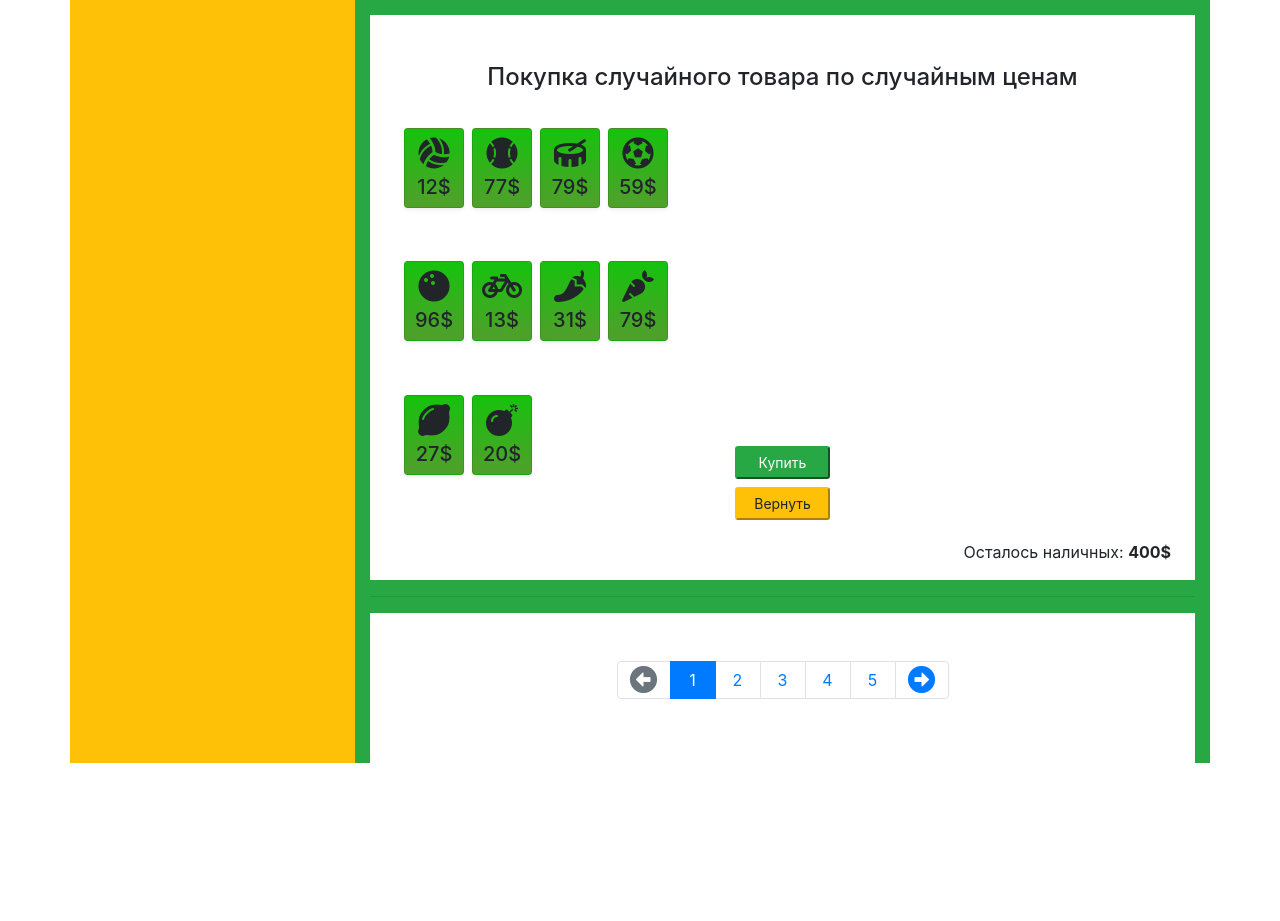
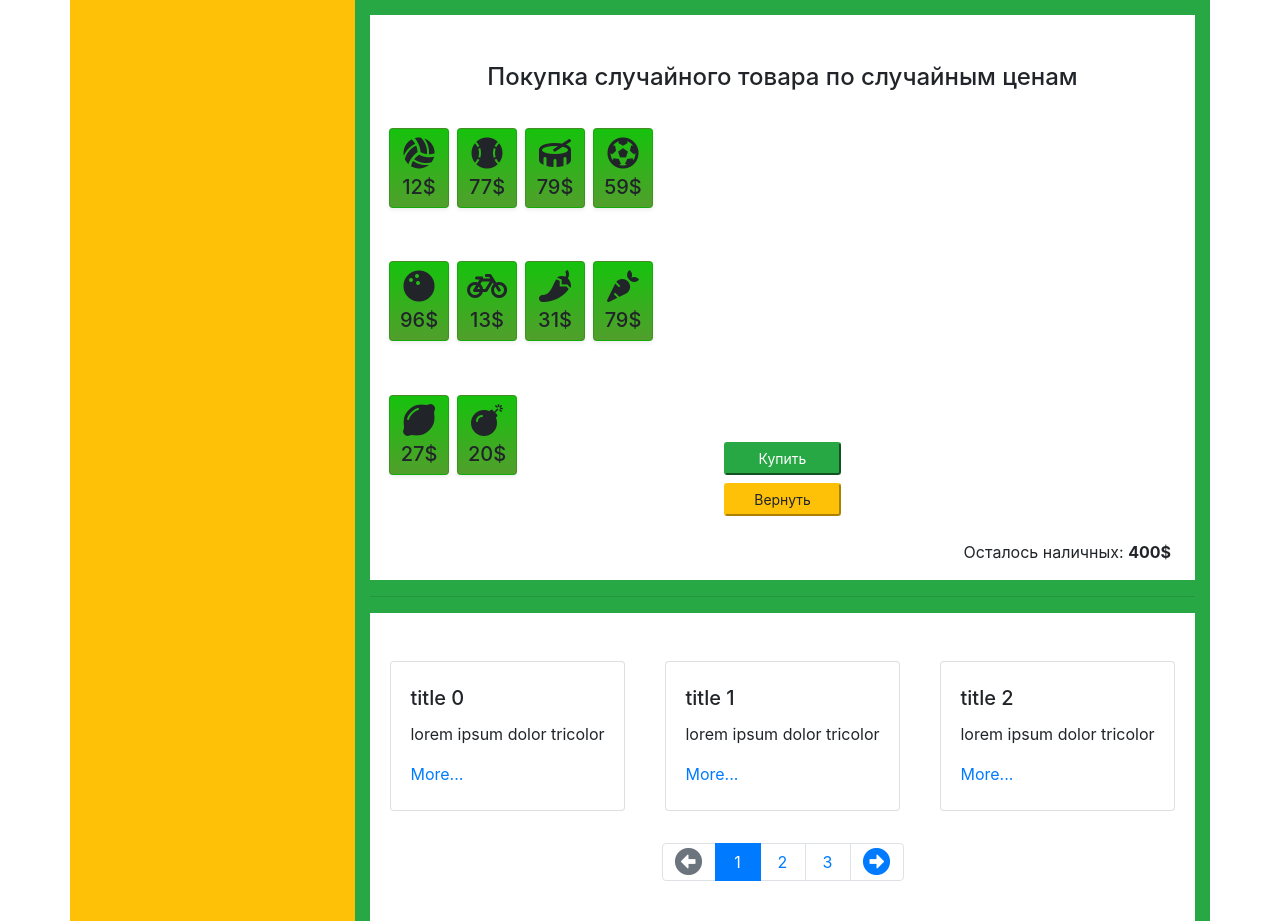
Before and after one commit to Alexey-aka-sultan/techno-demo, a Vue app: page / in a window 1280 px wide. Shown: the part 740-1661 px from the top of the page. Before the commit the page ends 1503 px from the top, so only its background shows below. Built offline with nearby package versions, Linux system fonts and the light colour scheme.

Commit message:
showPage(number of page) is work

```diff
--- a/src/components/paginatorComponent.vue
+++ b/src/components/paginatorComponent.vue
@@ -16,7 +16,7 @@
         :key="i"
       >
         <a class="page-link" @click="selectPage(i + 1 + offsetPageNumber)">
-          {{i + 1 + offsetPageNumber}}
+          {{ i + 1 + offsetPageNumber }}
         </a>
       </li>
       <li class="page-item" :class="{ disabled: currentPage === pagesAmount }" v-if="next">
@@ -86,7 +86,7 @@ export default {
   },
   created() {
     try {
-      this.pagesAmount = Math.floor(this.itemsAmount / this.itemsOnPage);
+      this.pagesAmount = Math.ceil(this.itemsAmount / this.itemsOnPage);
       //
       if (this.pagesAmount < this.maxPageButtonsAmount) {
         this.pageButtonsAmount = this.pagesAmount;
@@ -95,13 +95,13 @@ export default {
       }
       //
       this.currentPage = 1;
+      this.$emit("input", this.currentPage);
     } catch (error) {
       console.log(error);
     }
   },
   mounted() {
-    console.log(this.pagesAmount);
-    // console.log(this.pageButtonsAmount);
+    // console.log(this.pagesAmount);
   }
 };
 </script>
--- a/src/components/sectionAnimationList.vue
+++ b/src/components/sectionAnimationList.vue
@@ -8,7 +8,7 @@
       <!--  -->
       <transition-group
         tag="div"
-        class="items-list d-flex align-items-start justify-content-start flex-wrap col-5"
+        class="items-list d-flex align-items-start justify-content-start flex-wrap col-5 pl-0"
         @after-leave="shopAfterLeave"
         move-class="items-list-move"
         leave-active-class="animated rubberBand"
@@ -22,12 +22,12 @@
         </div>
       </transition-group>
       <!--  -->
-      <div class="col-2 d-flex flex-column justify-content-end">
-        <button class="btn-sm btn-success m-1" @click="buyItem">Купить</button>
-        <button class="btn-sm btn-warning m-1" @click="returnItem">Вернуть</button>
+      <div class="col-2 p-0 p-lg-2 d-flex flex-column justify-content-end">
+        <button class="btn-sm btn-success mb-1 p-1" @click="buyItem">Купить</button>
+        <button class="btn-sm btn-warning mt-1 p-1" @click="returnItem">Вернуть</button>
       </div>
       <!--  -->
-      <div class="shopping-list col-5">
+      <div class="shopping-list col-5 pr-0">
         <transition-group
           tag="ul"
           class="list-group"
--- a/src/components/sectionPagination.vue
+++ b/src/components/sectionPagination.vue
@@ -1,8 +1,21 @@
 <template>
-  <section id="pagination-section" class="pt-5 pb-5 bg-white">
+  <section id="pagination-section" class="container pt-5 pb-4 bg-white">
+    <div class="row justify-content-around pb-4 pr-2 pl-2 pr-lg-0 pl-lg-0">
+      <!--  -->
+      <div class="card col-12 col-lg-auto mb-2" v-for="user in currentUsers" :key="user.id">
+        <div class="card-body p-1 pt-4 pb-4">
+          <h5 class="card-title">{{ user.title }}</h5>
+          <p class="card-text">
+            {{ user.body }}
+          </p>
+          <a class="card-link">More...</a>
+        </div>
+      </div>
+    </div>
     <paginatorComponent
-      :itemsAmount="29"
-      :itemsOnPage="2"
+      :itemsAmount="10"
+      :itemsOnPage="itemsOnPage"
+      :maxPageButtonsAmount="3"
       :prev="true"
       :next="true"
       v-model="currentPage"
@@ -15,12 +28,32 @@ import paginatorComponent from "./paginatorComponent";
 export default {
   data() {
     return {
-      currentPage: 0
+      currentPage: 0,
+      itemsOnPage: 3,
+      allUsers: [],
+      currentUsers: []
     };
+  },
+  methods: {
+    showPage(pageNum) {
+      const lastInd = pageNum * this.itemsOnPage;
+      const startInd = lastInd - this.itemsOnPage;
+      this.currentUsers = this.allUsers.slice(startInd, lastInd);
+      console.log(this.currentUsers);
+    }
+  },
+  created() {
+    for (let i = 0; i < 10; i++) {
+      this.allUsers.push({
+        id: i,
+        title: `title ${i}`,
+        body: "lorem ipsum dolor tricolor"
+      });
+    }
   },
   watch: {
     currentPage(val) {
-      console.log('current page is: ' + this.currentPage);
+      if (val > 0) this.showPage(val)
     }
   },
   components: {
```
